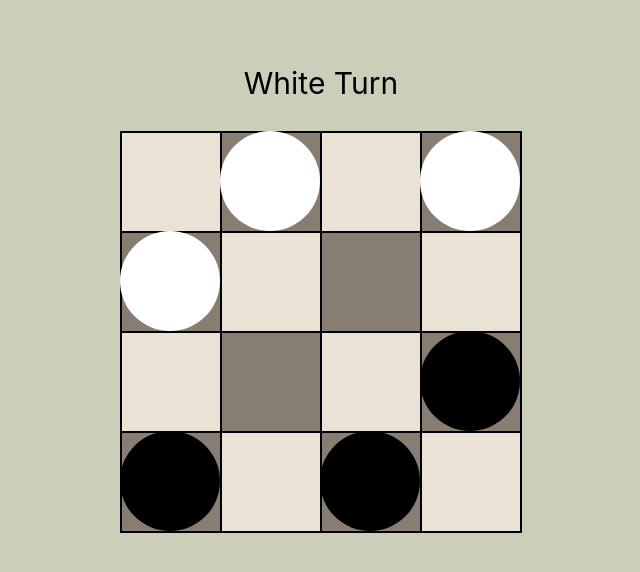
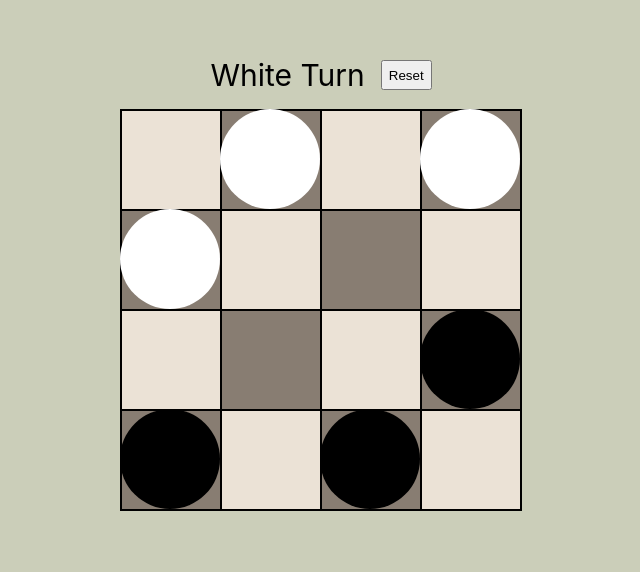
Before and after one commit to TenishevIlya/recoil-checkers, a React (Create React App) app: page / in a window 1280 px wide. Shown: the part 116-688 px from the top of the page, without its empty margins (319-959 px from the left). Built offline with nearby package versions, Linux system fonts and the light colour scheme.

Commit message:
Add reset and end of game (#14)
* Add reset option
* Add winner getter

```diff
--- a/src/components/Cell/BrownCell/hooks.ts
+++ b/src/components/Cell/BrownCell/hooks.ts
@@ -10,6 +10,7 @@ import {
   ActiveCheckerBeatCells,
   AllBrownCells,
   AllCheckers,
+  CheckersAmountState,
 } from "../../../recoil/atoms";
 import type { CellElement } from "../../../recoil/types";
 import { getCrossCellKey, isAbleToBeat } from "./helpers";
@@ -123,16 +124,31 @@ export const useBeatChecker = (): DefaultActionHookT<string> => {
         const cellWithAssignedChecker = get(AllBrownCells(key));
 
         if (cellWithAssignedChecker?.associatedCheckerKey) {
-          set(
-            AllCheckers(cellWithAssignedChecker.associatedCheckerKey),
-            (state) => {
-              if (state) {
-                return { ...state, isAlive: false };
-              }
+          const checkerToBeat = AllCheckers(
+            cellWithAssignedChecker.associatedCheckerKey
+          );
 
-              return null;
+          set(checkerToBeat, (state) => {
+            if (state) {
+              return { ...state, isAlive: false };
             }
-          );
+
+            return null;
+          });
+
+          set(CheckersAmountState, (state) => {
+            const checkerToBeatValue = get(checkerToBeat);
+
+            if (checkerToBeatValue && checkerToBeatValue.mode) {
+              const { mode } = checkerToBeatValue;
+              return {
+                ...state,
+                [mode]: state[mode] - 1,
+              };
+            }
+
+            return state;
+          });
 
           set(AllBrownCells(key), (state) => {
             if (state) {
--- a/src/components/Cell/BrownCell/index.tsx
+++ b/src/components/Cell/BrownCell/index.tsx
@@ -1,7 +1,7 @@
 import { ReactElement, useCallback, useEffect } from "react";
-import { useRecoilState, useRecoilValue } from "recoil";
+import { useRecoilState, useRecoilValue, useSetRecoilState } from "recoil";
 import { createElementKey } from "../../../helpers";
-import { AllBrownCells } from "../../../recoil/atoms";
+import { AllBrownCells, AllBrownCellsKeys } from "../../../recoil/atoms";
 import { isAvailableToGoCellSelector } from "../../../recoil/selectors";
 import {
   useUpdateActiveCheckerPosition,
@@ -20,11 +20,13 @@ export default function BrownCell({
   const [cellData, setCellData] = useRecoilState(AllBrownCells(cellKey));
   const updateActiveChecker = useUpdateActiveCheckerPosition();
   const updatePositionSideOperations = useUpdatePositionSideOperations();
+  const updateAllBrownCellsKeys = useSetRecoilState(AllBrownCellsKeys);
 
   const isAvailableCell = useRecoilValue(isAvailableToGoCellSelector(cellKey));
 
   useEffect(() => {
     if (cellData) {
+      updateAllBrownCellsKeys((state) => [...state, cellKey]);
       setCellData({
         ...cellData,
         associatedCheckerKey: containCheckerInitially ? cellKey : null,
--- a/src/components/Checker/index.tsx
+++ b/src/components/Checker/index.tsx
@@ -1,9 +1,10 @@
 import { ReactElement, useCallback, useEffect } from "react";
-import { useRecoilState, useRecoilValue } from "recoil";
+import { useRecoilState, useRecoilValue, useSetRecoilState } from "recoil";
 import { createElementKey } from "../../helpers";
 import {
   ActiveChecker,
   AllCheckers,
+  AllCheckersKeys,
   CurrentSideTurn,
 } from "../../recoil/atoms";
 import { CheckerElement } from "./styles";
@@ -24,10 +25,12 @@ export default function Checker({
   const [activeChecker, setActiveChecker] = useRecoilState(ActiveChecker);
   const canBeat = useRecoilValue(canContinueBeat);
   const setActiveCheckerBeatCells = useSetActiveCheckerBeatCells();
+  const updateAllCheckersKeys = useSetRecoilState(AllCheckersKeys);
 
   useEffect(() => {
     if (checkerData) {
       setCheckerData({ ...checkerData, mode });
+      updateAllCheckersKeys((state) => [...state, checkerKey]);
     }
   }, []);
 
--- a/src/recoil/atoms.ts
+++ b/src/recoil/atoms.ts
@@ -84,3 +84,21 @@ export const AllBrownCells = atomFamily<CellElement | null, string>({
     };
   },
 });
+
+export const AllBrownCellsKeys = atom<string[]>({
+  key: "AllBrownCellsKeys",
+  default: [],
+});
+
+export const AllCheckersKeys = atom<string[]>({
+  key: "AllCheckersKeys",
+  default: [],
+});
+
+export const CheckersAmountState = atom<Record<CheckerMode, number>>({
+  key: "Checkers",
+  default: {
+    black: CHECKERS_AMOUNT,
+    white: CHECKERS_AMOUNT,
+  },
+});
--- a/src/recoil/selectors.ts
+++ b/src/recoil/selectors.ts
@@ -1,6 +1,11 @@
 import { selector, selectorFamily } from "recoil";
 import { CheckerMode } from "../components/Checker/types";
-import { ActiveChecker, ActiveCheckerBeatCells, AllBrownCells } from "./atoms";
+import {
+  ActiveChecker,
+  ActiveCheckerBeatCells,
+  AllBrownCells,
+  CheckersAmountState,
+} from "./atoms";
 import {
   canCheckerBeUsedForBeat,
   getPossibleCellsToBeat,
@@ -79,3 +84,13 @@ export const canContinueBeat = selector<boolean>({
     return false;
   },
 });
+
+export const getGameWinner = selector<CheckerMode | undefined>({
+  key: "EndOfGameRes",
+  get: ({ get }) => {
+    const { black, white } = get(CheckersAmountState);
+
+    if (white === 0) return CheckerMode.black;
+    if (black === 0) return CheckerMode.white;
+  },
+});
--- /dev/null
+++ b/src/scenes/Layout/hooks.ts
@@ -0,0 +1,47 @@
+import {
+  useRecoilTransaction_UNSTABLE,
+  useRecoilValue,
+  useResetRecoilState,
+} from "recoil";
+import {
+  ActiveChecker,
+  AllBrownCells,
+  AllBrownCellsKeys,
+  AllCheckers,
+  AllCheckersKeys,
+  BrownCellsForCheckers,
+  CurrentSideTurn,
+} from "../../recoil/atoms";
+
+export const useResetApp = (): (() => void) => {
+  const resetTurn = useResetRecoilState(CurrentSideTurn);
+  const resetActiveChecker = useResetRecoilState(ActiveChecker);
+  const allCheckersKeys = useRecoilValue(AllCheckersKeys);
+  const allBrownCellsKeys = useRecoilValue(AllBrownCellsKeys);
+
+  const resetCheckers = useResetFamilyValuesByKeys();
+  const resetCells = useResetFamilyValuesByKeys();
+
+  const reset = (): void => {
+    resetCheckers(allCheckersKeys);
+    resetCells(allBrownCellsKeys);
+    resetActiveChecker();
+    resetTurn();
+  };
+
+  return reset;
+};
+
+export const useResetFamilyValuesByKeys = (): ((keys: string[]) => void) => {
+  const resetFamilyValues = useRecoilTransaction_UNSTABLE(
+    ({ reset }) =>
+      (keys: string[]) => {
+        keys.forEach((key) => {
+          reset(AllCheckers(key));
+          reset(AllBrownCells(key));
+        });
+      }
+  );
+
+  return resetFamilyValues;
+};
--- a/src/scenes/Layout/index.tsx
+++ b/src/scenes/Layout/index.tsx
@@ -1,15 +1,29 @@
 import React, { ReactElement } from "react";
 import Table from "../../components/Table";
-import { CurrentSideTurnDescription, LayoutContainer } from "./styles";
+import {
+  Actions,
+  CurrentSideTurnDescription,
+  LayoutContainer,
+  ResetButton,
+} from "./styles";
 import { useRecoilValue } from "recoil";
 import { CurrentSideTurn } from "../../recoil/atoms";
+import { useResetApp } from "./hooks";
+import { getGameWinner } from "../../recoil/selectors";
 
 export default function Layout(): ReactElement {
   const currentSideTurn = useRecoilValue(CurrentSideTurn);
+  const resetAll = useResetApp();
+  const gameWinner = useRecoilValue(getGameWinner);
 
   return (
     <LayoutContainer>
-      <CurrentSideTurnDescription>{`${currentSideTurn} turn`}</CurrentSideTurnDescription>
+      <Actions>
+        <CurrentSideTurnDescription>
+          {gameWinner ? `${gameWinner} wins!` : `${currentSideTurn} turn`}
+        </CurrentSideTurnDescription>
+        <ResetButton onClick={resetAll}>Reset</ResetButton>
+      </Actions>
       <Table />
     </LayoutContainer>
   );
--- a/src/scenes/Layout/styles.ts
+++ b/src/scenes/Layout/styles.ts
@@ -11,6 +11,18 @@ export const LayoutContainer = styled.section`
 `;
 
 export const CurrentSideTurnDescription = styled.p`
+  margin: 0;
   font-size: 30px;
   text-transform: capitalize;
 `;
+
+export const Actions = styled.section`
+  display: flex;
+  align-items: center;
+  gap: 16px;
+  margin: 0 0 16px;
+`;
+
+export const ResetButton = styled.button`
+  height: 30px;
+`;
```
